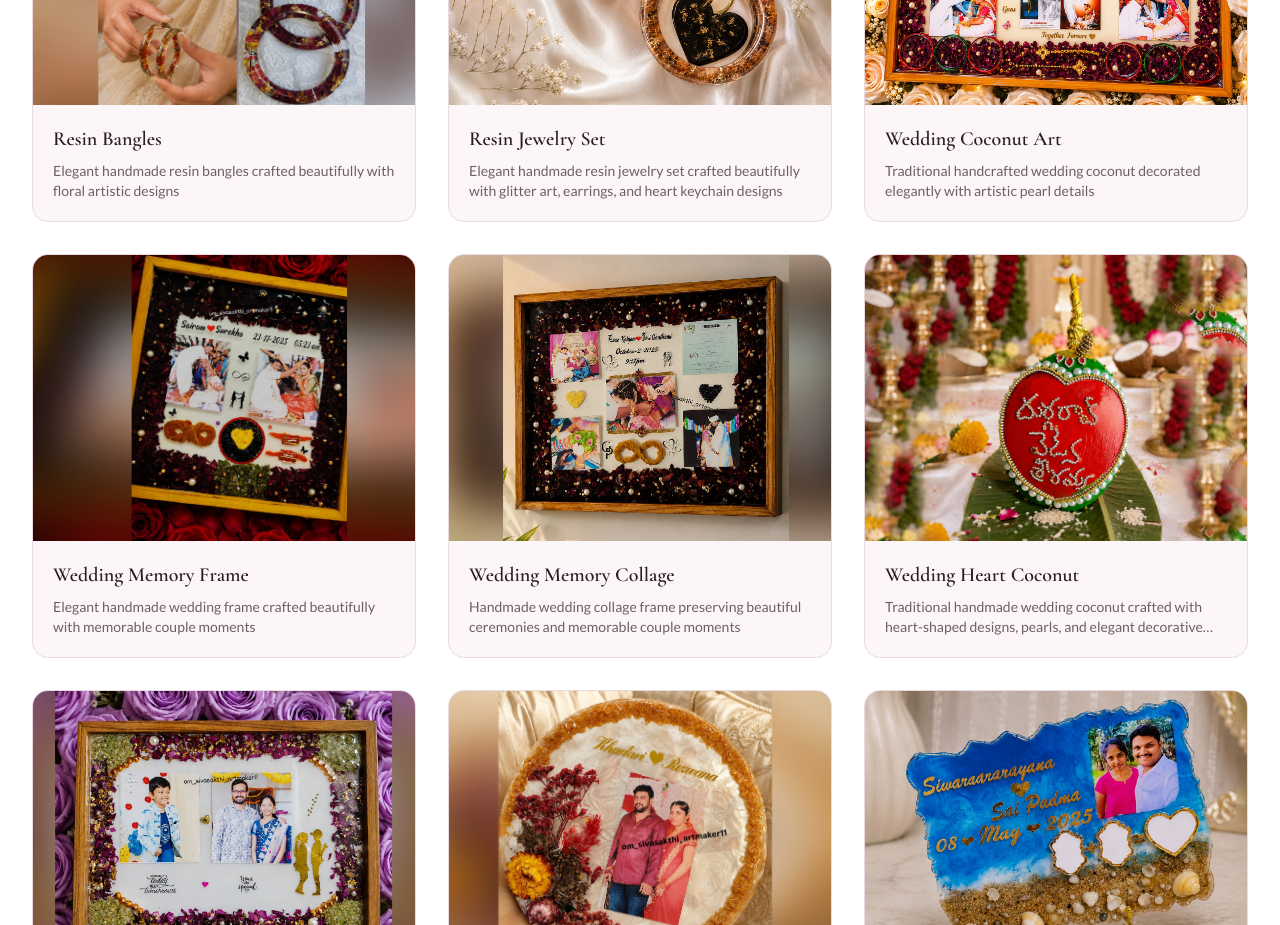
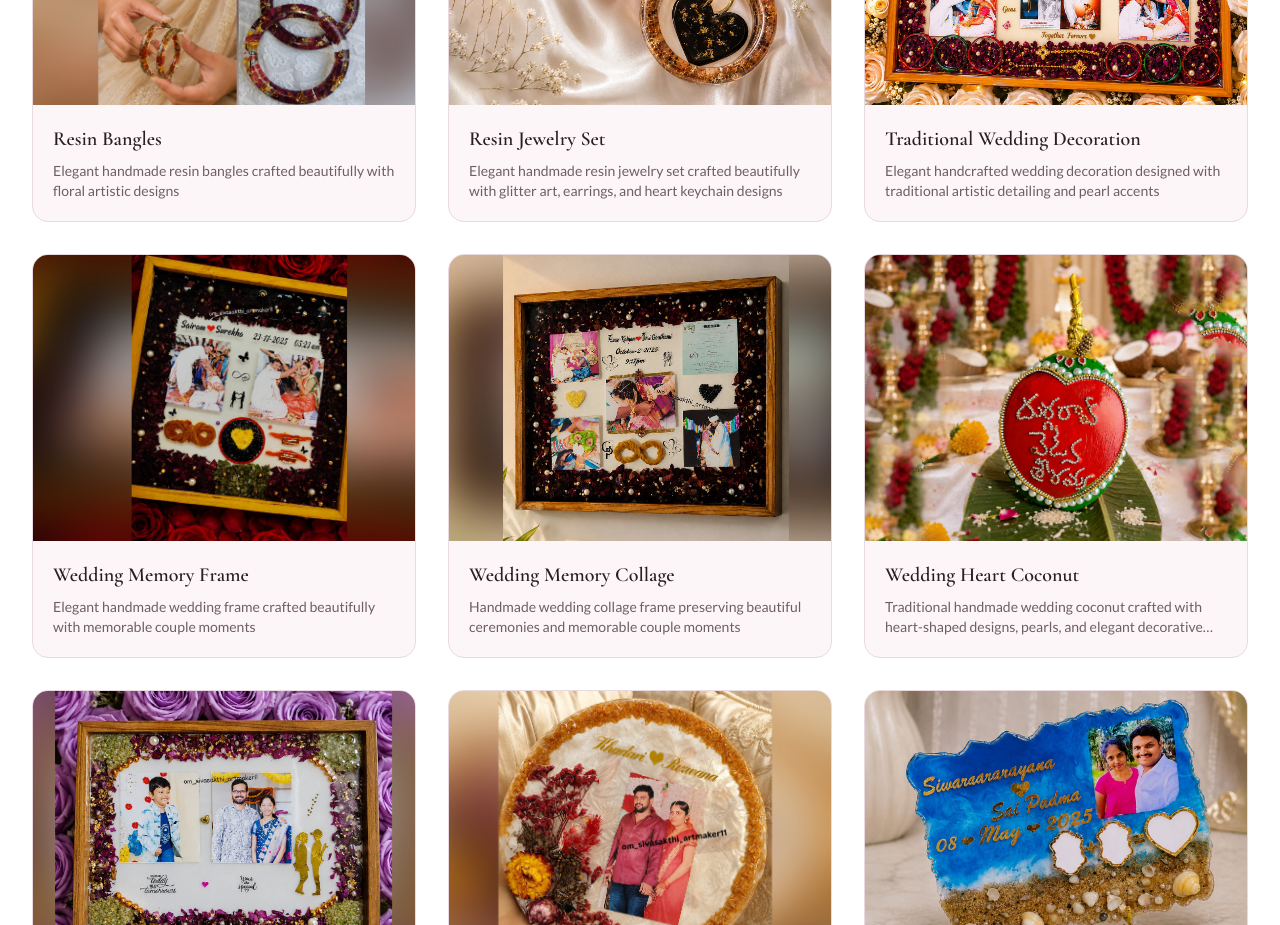
Before and after one commit to SivaNagendra7912/omsivasakthiartmaker11, a Next.js app: page / in a window 1280 px wide. Shown: the part 1200-2125 px from the top of the page. Built offline with nearby package versions, Linux system fonts and the light colour scheme.

Commit message:
editing wedding card title and description

```diff
--- a/components/featured-products.tsx
+++ b/components/featured-products.tsx
@@ -37,12 +37,12 @@ const products = [
 
   // Wedding Crafts
   {
-    id: 2,
-    name: "Wedding Coconut Art",
-    description: "Traditional handcrafted wedding coconut decorated elegantly with artistic pearl details",
-    image: "/products/wedding1.jpeg",
-    category: "wedding" as Category,
-  },
+  id: 2,
+  name: "Traditional Wedding Decoration",
+  description: "Elegant handcrafted wedding decoration designed with traditional artistic detailing and pearl accents",
+  image: "/products/wedding1.jpeg",
+  category: "wedding" as Category,
+},
   {
     id: 3,
     name: "Wedding Memory Frame",
```
